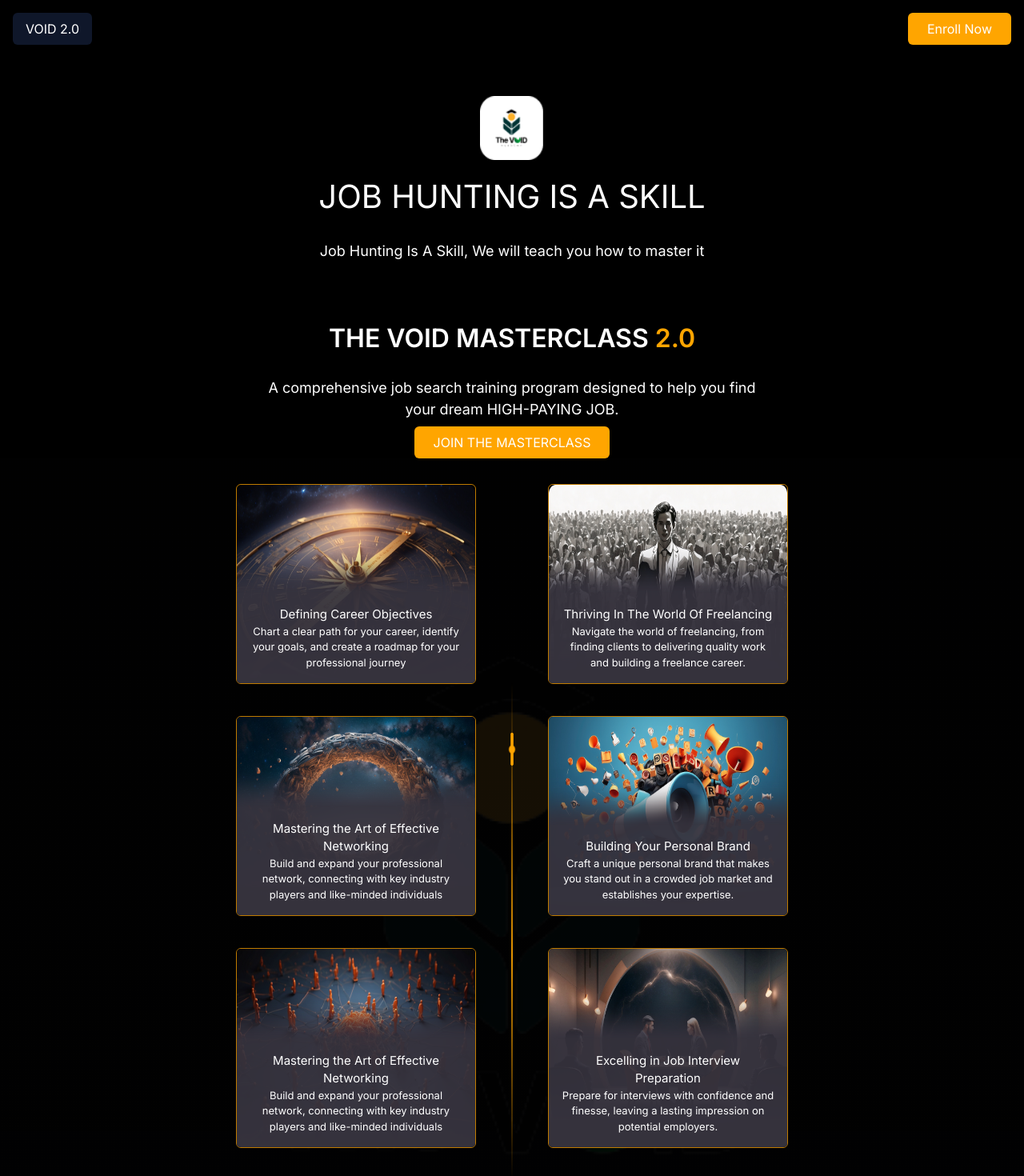
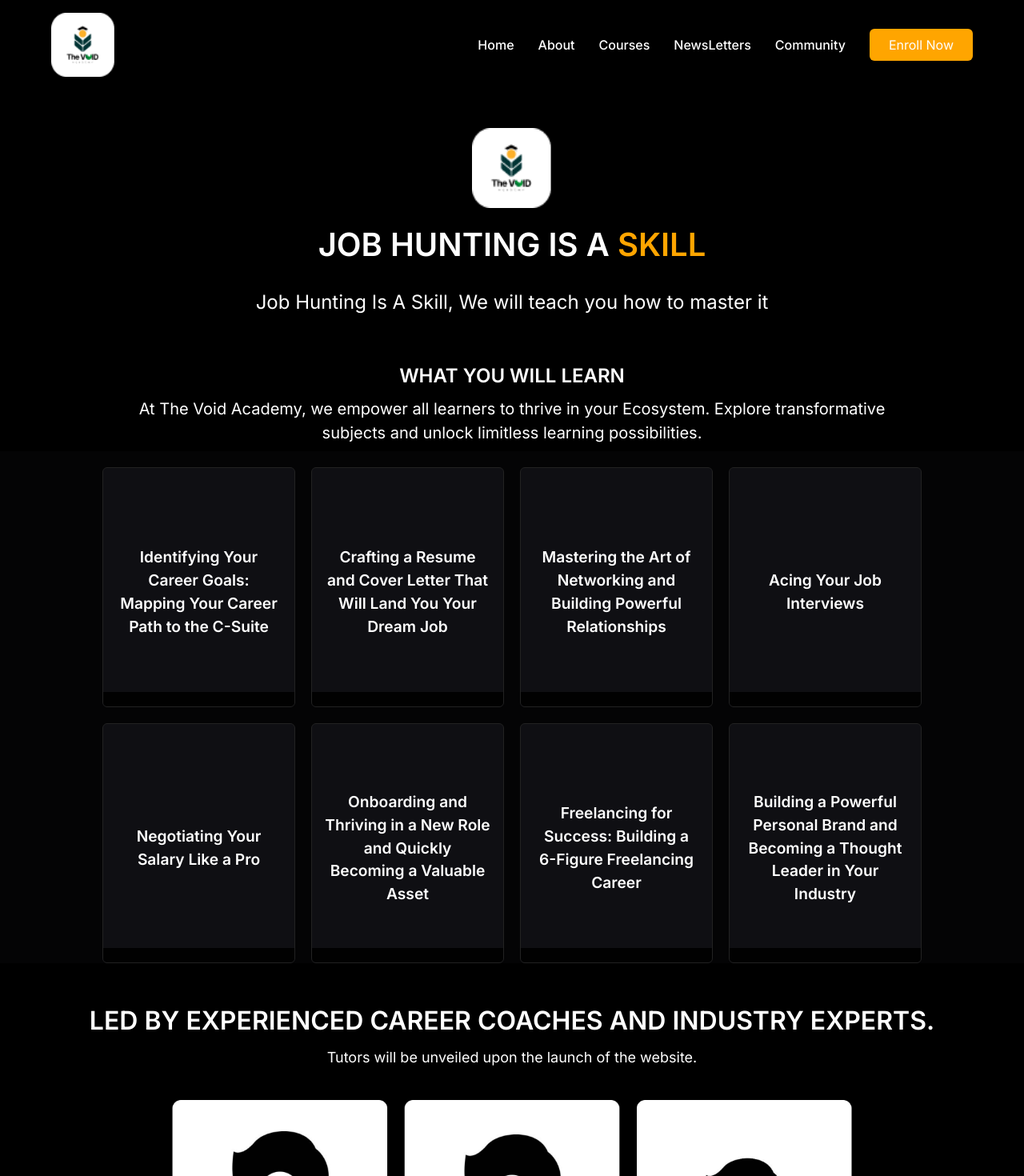
Before and after one commit to UncleP04/void, a Next.js app: page /void in a window 1280 px wide. Shown: the top 1470 px of the page at 80% size. Built offline with nearby package versions, Linux system fonts and the light colour scheme.

Commit message:
Done with some parts

```diff
--- a/src/app/(pages)/Home/pages.jsx
+++ b/src/app/(pages)/Home/pages.jsx
@@ -6,10 +6,13 @@
 import Letters from "@/components/molecules/letters";
 import Testimonals from "@/components/molecules/testimonals";
 import Access from "@/components/molecules/access";
+import Link from "next/link";
+import Image from "next/image";
 
 const Landing = () => {
   return (
-   <div className='w-[100%] h-screen bg-black'>
+   <div className='w-[100%] h-screen bg-black relative overflow-hidden'>
+      <div className="">
       <Navbar />
       <Introduction />
       <About />
@@ -17,8 +20,16 @@
       <Letters />
       <Testimonals />
       <Access />
+      </div>
+      <div className="w-[100%] h-[100%] fixed top-0 left-0 my-0 mx-auto flex justify-center items-center flex-col construction">
+        <h1 className="text-white text-[2em] mb-4 text-center">Site is Currently under construction.</h1>
+        <Image src={'/Image/construct.svg'} alt="Site under construction" width={700} height={300} className="lg:w-[60%] lg:h-[60%] w-[100%] p-6"/>
+        <Link href={'http://localhost:3000/void'} className="text-white bg-primary py-3 px-4 rounded-md">Enroll Now</Link>
+      </div>
    </div>
   )
 }
 
 export default Landing;
+
+// http://localhost:3000/void
--- a/src/app/(pages)/void/page.jsx
+++ b/src/app/(pages)/void/page.jsx
@@ -7,21 +7,18 @@
 import Image from "next/image";
 import Testimonals from "@/components/molecules/testimonals";
 import Connect from "@/components/molecules/void/connect";
+import Navbar from "@/components/molecules/navbar";
+import GirdLayout from "@/components/molecules/void/girdLayout";
 
 const Void = () => {
   return (
     <div className="w-[100%] h-screen bg-black">
-      <div className="w-[100%] text-start flex flex-row justify-between items-center p-4 bg-black">
-        <button className="py-2 px-4 bg-slate-900 text-white rounded-md">
-          VOID 2.0
-        </button>
-        <div className="hidden md:block">
-          <ButtonS label="Enroll Now" />
-        </div>
+      <div className="w-[100%]">
+        <Navbar />
       </div>
       <Intro />
       <div className="bg-[#040405]">
-        <CourseGrid />
+        <GirdLayout />
       </div>
       <div className="w-[100%] bg-black flex flex-col justify-center items-center text-center pt-12">
         <h1 className="text-[2em] font-semibold uppercase text-white">
--- a/src/app/globals.css
+++ b/src/app/globals.css
@@ -19,3 +19,19 @@
 body, html {
  background: #000;
 }
+
+
+.construction{
+  background: #000;
+  z-index: 100;
+}
+
+.gridlayout {
+  display: grid;
+  grid-template-columns: repeat(auto-fill, minmax(200px, 1fr));
+  justify-content: center;
+  align-items: center;
+  gap: 20px;
+  margin: 0 auto;
+  padding-top: 20px;
+}
--- a/src/components/molecules/navbar.jsx
+++ b/src/components/molecules/navbar.jsx
@@ -7,6 +7,7 @@
 import Image from "next/image";
 import Logo from "../../../public/Image/logo.png";
 import { MdMenu } from 'react-icons/md'
+import { ButtonS } from "../atoms/button";
 
 const Navbar = () => {
   const router = useRouter();
@@ -33,7 +34,7 @@
           />
         </Link>
         <div className={`${show ? 'block' : "hidden lg:flex"} responsive`}>
-          <ul className="flex lg:space-x-[30px] flex-col lg:flex-row text-center self-center">
+          <ul className="flex lg:space-x-[30px] flex-col lg:flex-row text-center self-center justify-between items-center">
             <Link
               href="/notFound"
               className={`font-medium links ${
@@ -76,6 +77,7 @@
             >
               Community
             </Link>
+          <ButtonS label="Enroll Now" />
           </ul>
         </div>
         <button onClick={handleShow} className="mx-8 w-[30px] h-[30px] fixed lg:relative top-3 right-3 lg:hidden z-30">
--- a/src/components/molecules/testimonals.jsx
+++ b/src/components/molecules/testimonals.jsx
@@ -47,7 +47,7 @@
         </p>
       </div>
       <div
-        className="grid grid-cols-1 md:grid-cols-2 lg:grid-cols-4 gap-2 w-[100%] h-[400px] overflow-y-auto scrollbar"
+        className="grid grid-cols-1 md:grid-cols-2 lg:grid-cols-4 gap-2 w-[100%] overflow-y-auto scrollbar h-[100svh]"
         style={{
           scrollbarWidth: "thin",
           scrollbarColor: "transparent transparent",
--- /dev/null
+++ b/src/components/molecules/void/girdLayout.jsx
@@ -0,0 +1,118 @@
+"use client";
+import React, { useState } from "react";
+
+const GirdLayout = () => {
+  const offerArray = [
+    {
+      header:
+        "Identifying Your Career Goals: Mapping Your Career Path to the C-Suite",
+      paragraph1:
+        " Gain insights into aligning your career goals with executive positions.",
+      paragraph2:
+        "Learn strategic planning to navigate the path towards leadership roles.",
+    },
+    {
+      header:
+        "Crafting a Resume and Cover Letter That Will Land You Your Dream Job",
+      paragraph1:
+        "Develop skills in creating compelling resumes and cover letters.",
+      paragraph2:
+        "Understand key elements that make you stand out to potential employers.",
+    },
+    {
+      header:
+        "Mastering the Art of Networking and Building Powerful Relationships",
+      paragraph1:
+        "Learn effective networking strategies to expand professional connections.",
+      paragraph2:
+        "Develop interpersonal skills for building and maintaining impactful relationships.",
+    },
+    {
+      header: "Acing Your Job Interviews",
+      paragraph1:
+        "Acquire techniques to excel in various job interview formats.",
+      paragraph2:
+        "Boost confidence and present yourself as the ideal candidate.",
+    },
+    {
+      header: "Negotiating Your Salary Like a Pro",
+      paragraph1:
+        "Master salary negotiation tactics to maximize your compensation.",
+      paragraph2:
+        "Understand the art of balancing assertiveness and collaboration during negotiations.",
+    },
+    {
+      header:
+        "Onboarding and Thriving in a New Role and Quickly Becoming a Valuable Asset",
+      paragraph1:
+        "Navigate the onboarding process seamlessly for a strong start.",
+      paragraph2:
+        "Learn how to contribute effectively and become an indispensable team member.",
+    },
+    {
+      header: "Freelancing for Success: Building a 6-Figure Freelancing Career",
+      paragraph1:
+        "Explore strategies for establishing a lucrative freelancing career.",
+      paragraph2:
+        "Learn to manage clients, projects, and finances for sustained success.",
+    },
+    {
+      header:
+        "Building a Powerful Personal Brand and Becoming a Thought Leader in Your Industry",
+      paragraph1:
+        "Develop a distinctive personal brand that reflects your expertise.",
+      paragraph2:
+        "Learn to position yourself as a thought leader through content and engagement.",
+    },
+  ];
+
+  const [hoveredIndex, setHoveredIndex] = useState(null);
+  const handleMouseEnter = (index) => {
+    setHoveredIndex(index);
+  };
+  const handleMouseLeave = () => {
+    setHoveredIndex(null);
+  };
+  return (
+    <div>
+      <div className="w-[100%] flex flex-col justify-center items-center text-center pt-12 bg-black">
+        <h1 className="text-[1.5em] font-semibold uppercase text-white m-0">
+          What You Will Learn
+        </h1>
+        <p className="text-[20px] py-2 text-white md:w-[75%] w-[100%]">
+          At The Void Academy, we empower all learners to thrive in your
+          Ecosystem. Explore transformative subjects and unlock limitless
+          learning possibilities.
+        </p>
+      </div>
+      <div className="w-[100%] px-[10%]">
+        <div className="gridlayout mt-10">
+          {offerArray.map((offers, index) => (
+            <div
+              onMouseEnter={() => handleMouseEnter(index)}
+              onMouseLeave={handleMouseLeave}
+              key={index}
+              className={`relative p-4 rounded-md flex flex-col justify-center items-center border border-[#222] hover:border-primary bg-[#0f0f13] h-[300px] overflow-hidden`}
+            >
+              <h1 className="mt-5 font-semibold mb-2 text-[1.2em] text-white text-center">
+                {offers.header}
+              </h1>
+              <div
+                className={`${
+                  index === hoveredIndex ? "top-[0]" : "top-[280px]"
+                } text-white text-[18px] absolute bg-[#000000ec] w-[100%] left-0 h-[100%] text-center flex justify-start items-center p-4 transition-all`}
+              >
+                <ul className="flex flex-col justify-start items-center gap-4">
+                  <li className="text-start">{offers.paragraph1}</li>
+                  <li className="text-start">{offers.paragraph2}</li>
+                </ul>
+              </div>
+            </div>
+          ))}
+        </div>
+      </div>
+    </div>
+  );
+};
+
+export default GirdLayout;
--- a/src/components/molecules/void/intro.jsx
+++ b/src/components/molecules/void/intro.jsx
@@ -14,28 +14,35 @@
             alt="logo.png"
             width={700}
             height={300}
-            className="w-[80px] h-[80px]"
+            className="w-[100px] h-[100px]"
           />
         </Link>
-        <h1 className="text-[2.5em] py-4 text-white">JOB HUNTING IS A SKILL</h1>
-        <p className="text-[18px] py-2 text-white">
+        <h1 className="text-[2.5em] py-4 text-white font-semibold">
+          JOB HUNTING IS A <span className="text-primary">SKILL</span>
+        </h1>
+        <p className="text-[24px] py-2 text-white">
           Job Hunting Is A Skill, We will teach you how to master it
         </p>
       </div>
-      <div className="w-[100%] flex flex-col justify-center items-center text-center pt-12 bg-black">
-        <span className="py-4 text-center self-center flex flex-col md:flex-row gap-2">
-          <h1 className="text-[2em] font-semibold uppercase text-white">
+      <div className="w-[100%] flex flex-col justify-center items-center text-center pt-12 bg-black hidden">
+        <span className="text-center self-center flex flex-col md:flex-row gap-2">
+          <h1 className="text-[2em] font-semibold uppercase text-white m-0">
             The Void MasterClass
           </h1>
-          <h1 className="text-[2em] font-semibold uppercase text-primary">
+          <h1 className="text-[2em] font-semibold uppercase text-primary m-0">
             2.0
           </h1>
         </span>
-        <p className="text-[18px] py-2 text-white">
-          A comprehensive job search training program designed to help you find <br />
+        <p className="text-[24px] py-2 text-white md:w-[75%] w-[100%]">
+          A comprehensive job search training program designed to help you find
           your dream HIGH-PAYING JOB.
         </p>
-        <ButtonS label="JOIN THE MASTERCLASS" />
+        <div className="flex gap-4">
+          <ButtonS label="Enroll Now" />
+          <button className="text-white bg-transparent border-2 border-slate-50 py-2 px-6 rounded-md w-[auto] hover:bg-slate-50 hover:text-black  ">
+            Learn More
+          </button>
+        </div>
       </div>
     </div>
   );
--- a/src/components/style.css
+++ b/src/components/style.css
@@ -1,7 +1,7 @@
 .links {
   color: #fff;
-  text-align: start;
-  align-self: flex-start;
+  text-align: center;
+  align-self: flex-center;
   margin: 0;
 }
 .links:hover {
@@ -72,6 +72,7 @@
     left: 0;
     width: 100%;
     height: 100vh;
+    padding: 30px 20px;
   }
 
   .links {
```
Also changed, not shown: public/Image/construct.svg (added).
